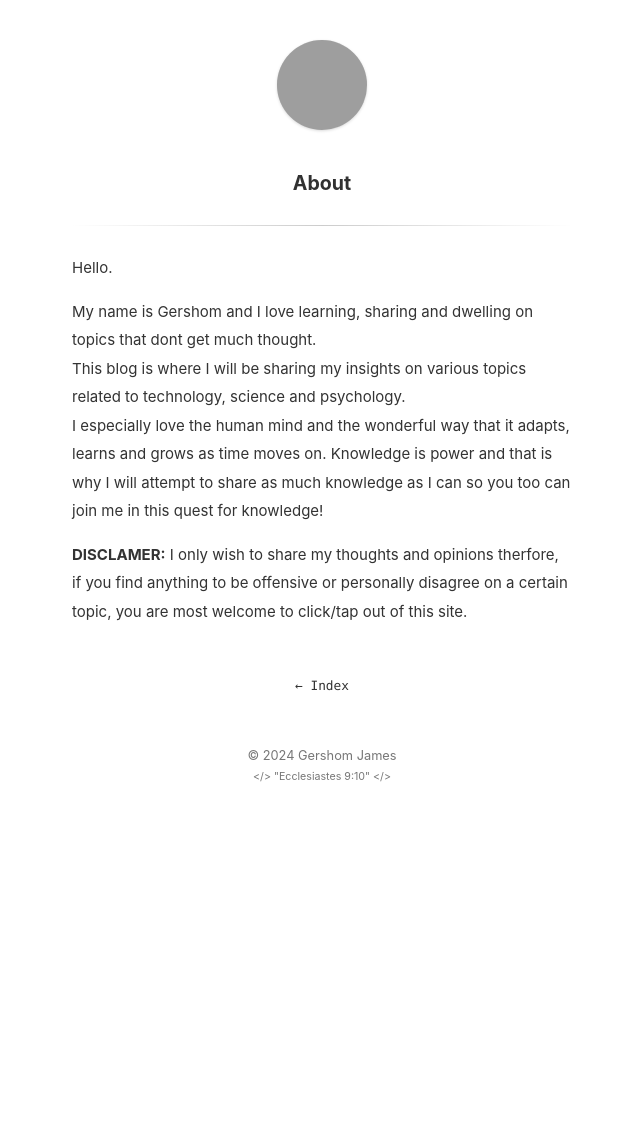
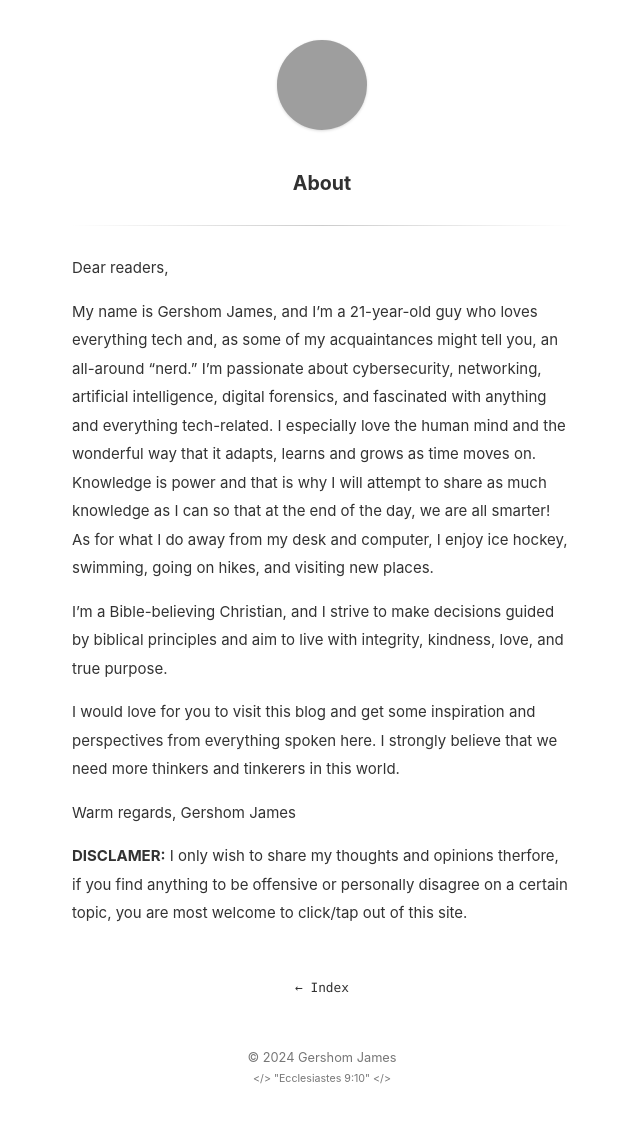
Before and after one commit to gershomj/gershomj.github.io, a Jekyll site: the page built from about.md, in a window 1280 px wide, cut to the strip 0-1124 px from the top of the page. Shown: the whole strip, without its empty margins (318-958 px from the left). Built offline with Jekyll 4.4.1, drawn with Linux system fonts in a browser that asks for light colours; before the commit the page ends 900 px from its top, so only the background shows below that; grey boxes are pictures that could not be loaded.

Commit message:
updated about page

```diff
--- a/about.md
+++ b/about.md
@@ -3,10 +3,15 @@ layout: page
 title: About
 ---
 
-Hello.
+Dear readers,
 
-My name is Gershom and I love learning, sharing and dwelling on topics that dont get much thought.\
-This blog is where I will be sharing my insights on various topics related to technology, science and psychology.\
-I especially love the human mind and the wonderful way that it adapts, learns and grows as time moves on. Knowledge is power and that is why I will attempt to share as much knowledge as I can so you too can join me in this quest for knowledge!<br />
+My name is Gershom James, and I’m a 21-year-old guy who loves everything tech and, as some of my acquaintances might tell you, an all-around "nerd." I’m passionate about cybersecurity, networking, artificial intelligence, digital forensics, and fascinated with anything and everything tech-related. I especially love the human mind and the wonderful way that it adapts, learns and grows as time moves on. Knowledge is power and that is why I will attempt to share as much knowledge as I can so that at the end of the day, we are all smarter! As for what I do away from my desk and computer, I enjoy ice hockey, swimming, going on hikes, and visiting new places.
+
+I’m a Bible-believing Christian, and I strive to make decisions guided by biblical principles and aim to live with integrity, kindness, love, and true purpose.
+
+I would love for you to visit this blog and get some inspiration and perspectives from everything spoken here. I strongly believe that we need more thinkers and tinkerers in this world.
+
+Warm regards,
+Gershom James
 
 **DISCLAMER:** I only wish to share my thoughts and opinions therfore, if you find anything to be offensive or personally disagree on a certain topic, you are most welcome to click/tap out of this site.
```
Also changed, not shown: _posts/2024-11-14-back-to-writing.md (+1 -1 lines).
